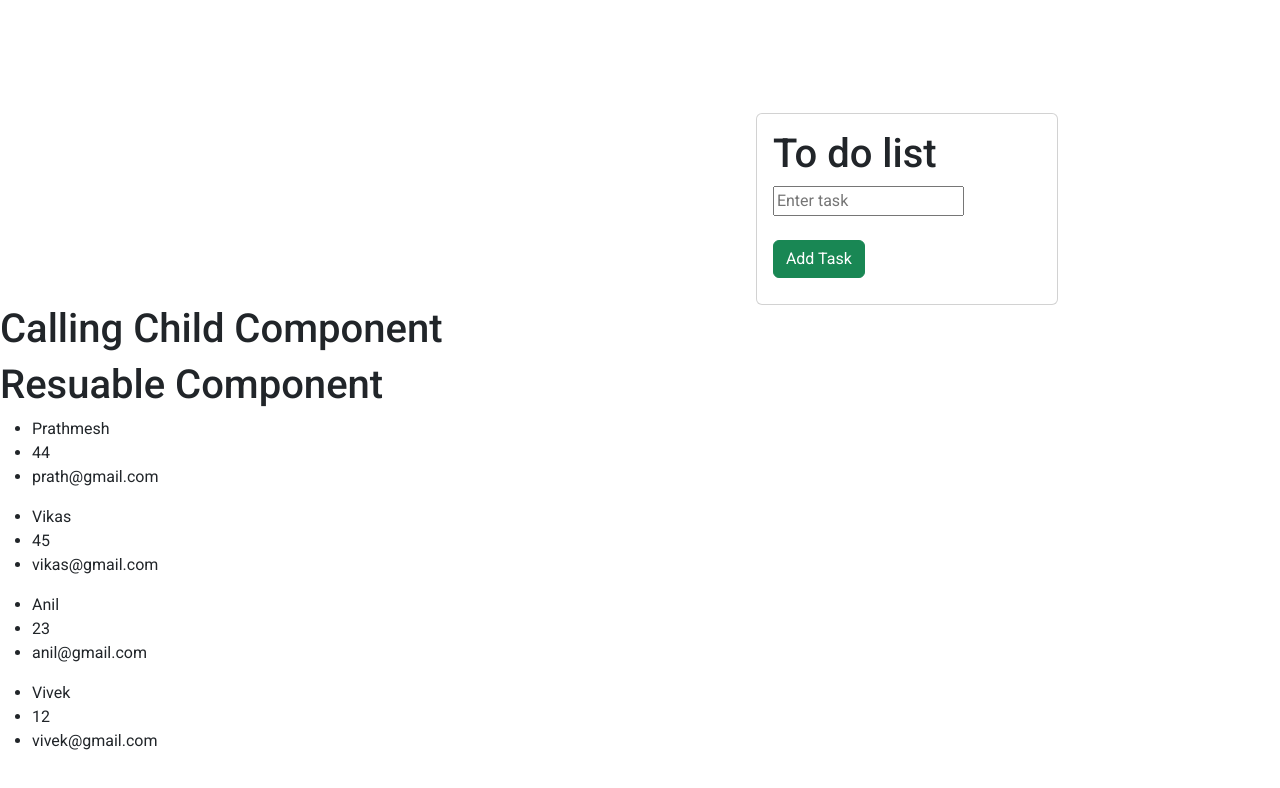
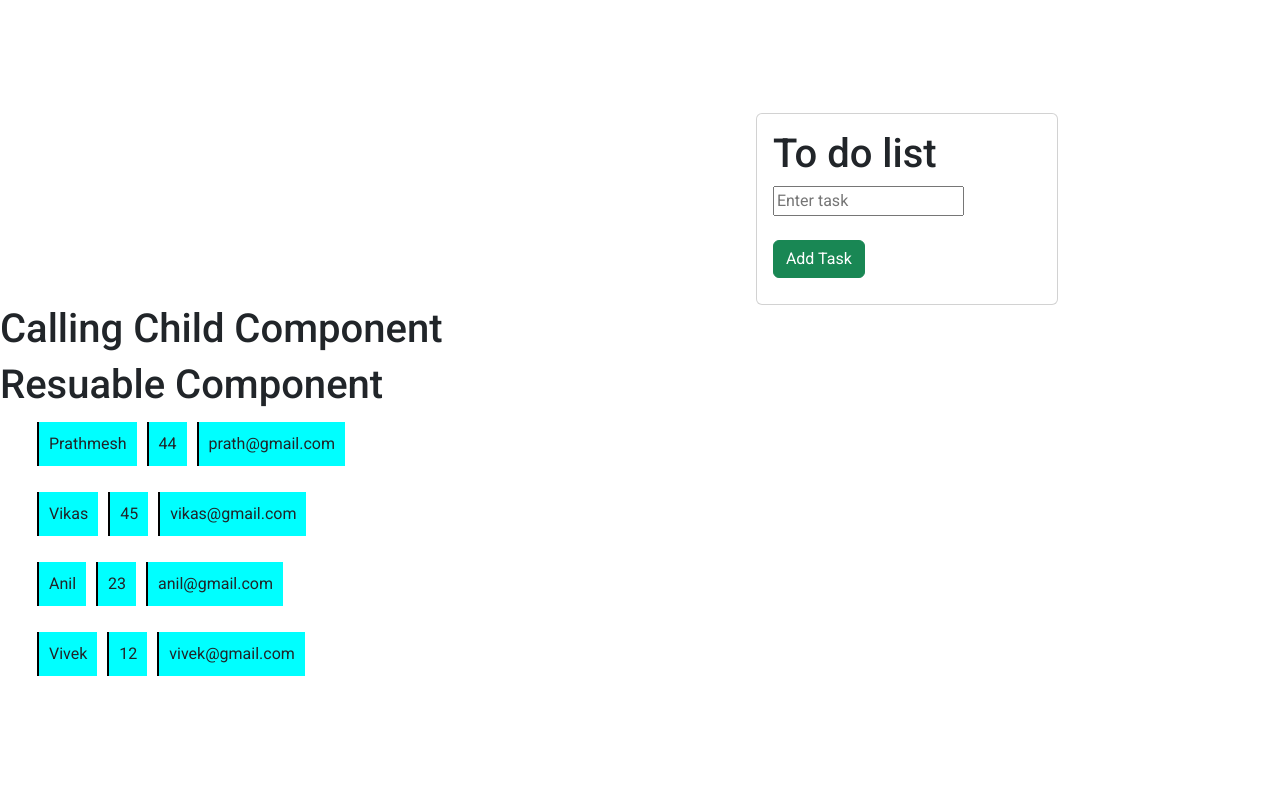
Before and after one commit to prathmeshkam/Angular-17, an Angular app: page / in a window 1280 px wide. Shown: the top 788 px of the page. Built offline with nearby package versions, Linux system fonts and the light colour scheme.

Commit message:
Apply css to list which is used in reusable list

```diff
--- a/src/app/app.component.html
+++ b/src/app/app.component.html
@@ -28,7 +28,6 @@
 <h1> Resuable Component</h1>
 
 @for(u of userData;track u) {
-
 <app-child [user]="u"></app-child>
 }
 
--- a/src/app/child/child.component.css
+++ b/src/app/child/child.component.css
@@ -0,0 +1,7 @@
+li {
+    display: inline-block;
+    padding: 10px;
+    margin: 5px;
+    background-color: aqua;
+    border-left: 2px solid black;
+}
```
